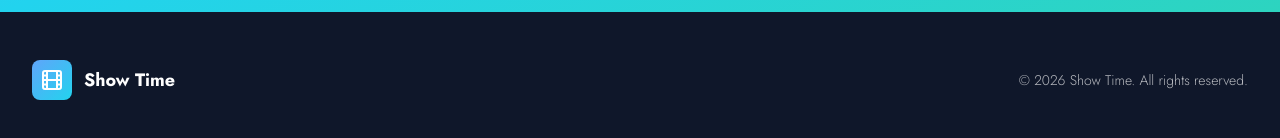
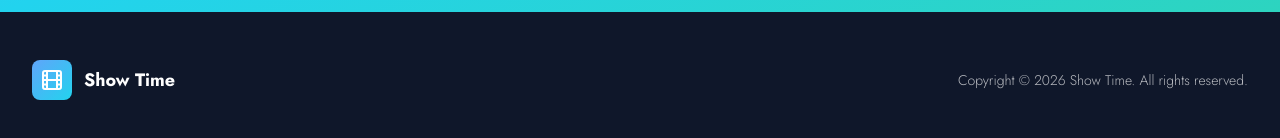
Before and after one commit to thilakvarma45/Its-Show-Time, a React (Vite) app: page / in a window 1280 px wide. Shown: the part 3036-3174 px from the top of the page. Built offline with nearby package versions, Linux system fonts and the light colour scheme; a web font is replaced by a local one.

Commit message:
WIP: zone selection and landing page changes

```diff
--- a/src/components/LandingPage.jsx
+++ b/src/components/LandingPage.jsx
@@ -397,7 +397,7 @@ const LandingPage = () => {
               <span className="text-lg font-bold text-white">Show Time</span>
             </div>
             <p className="text-white/70 text-sm font-light">
-              © 2026 Show Time. All rights reserved.
+             Copyright © 2026 Show Time. All rights reserved.
             </p>
           </div>
         </div>
```
Also changed, not shown: src/components/Events/ZoneSelection.jsx (+8 -12 lines).
